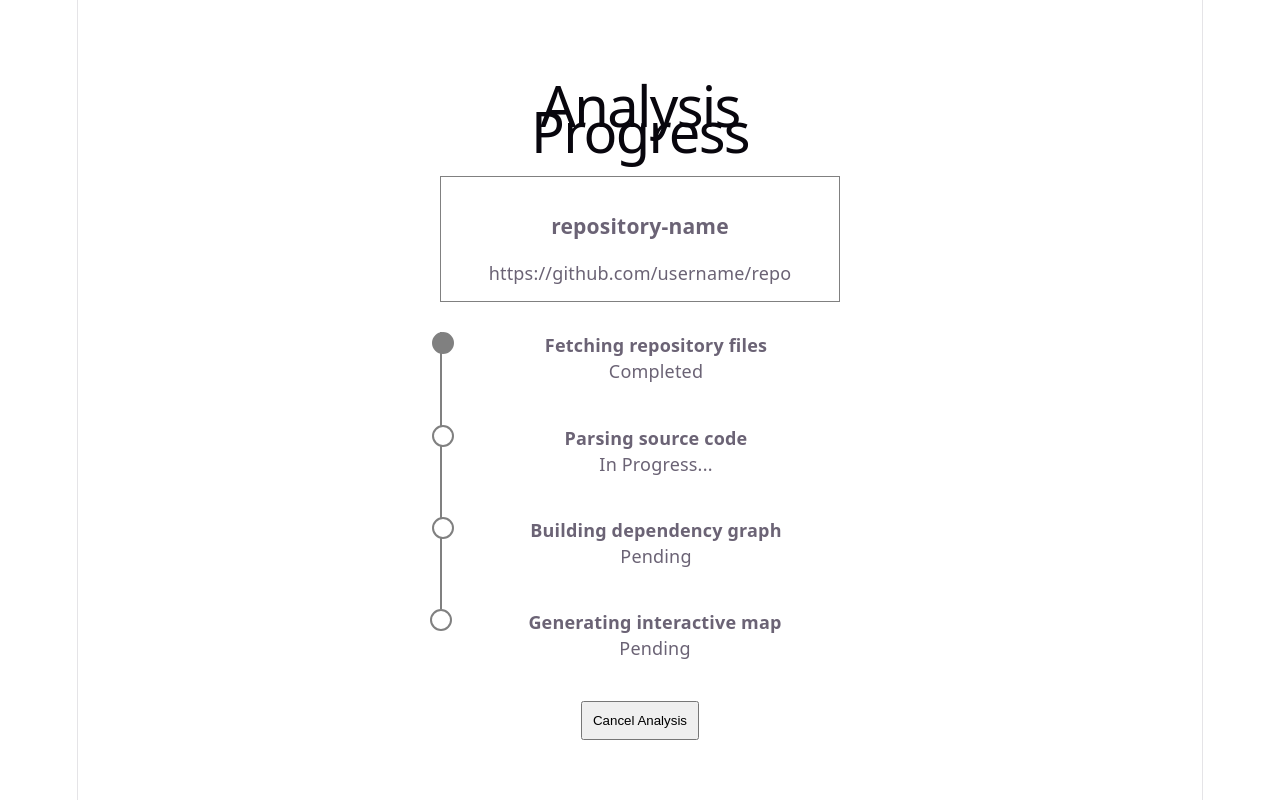
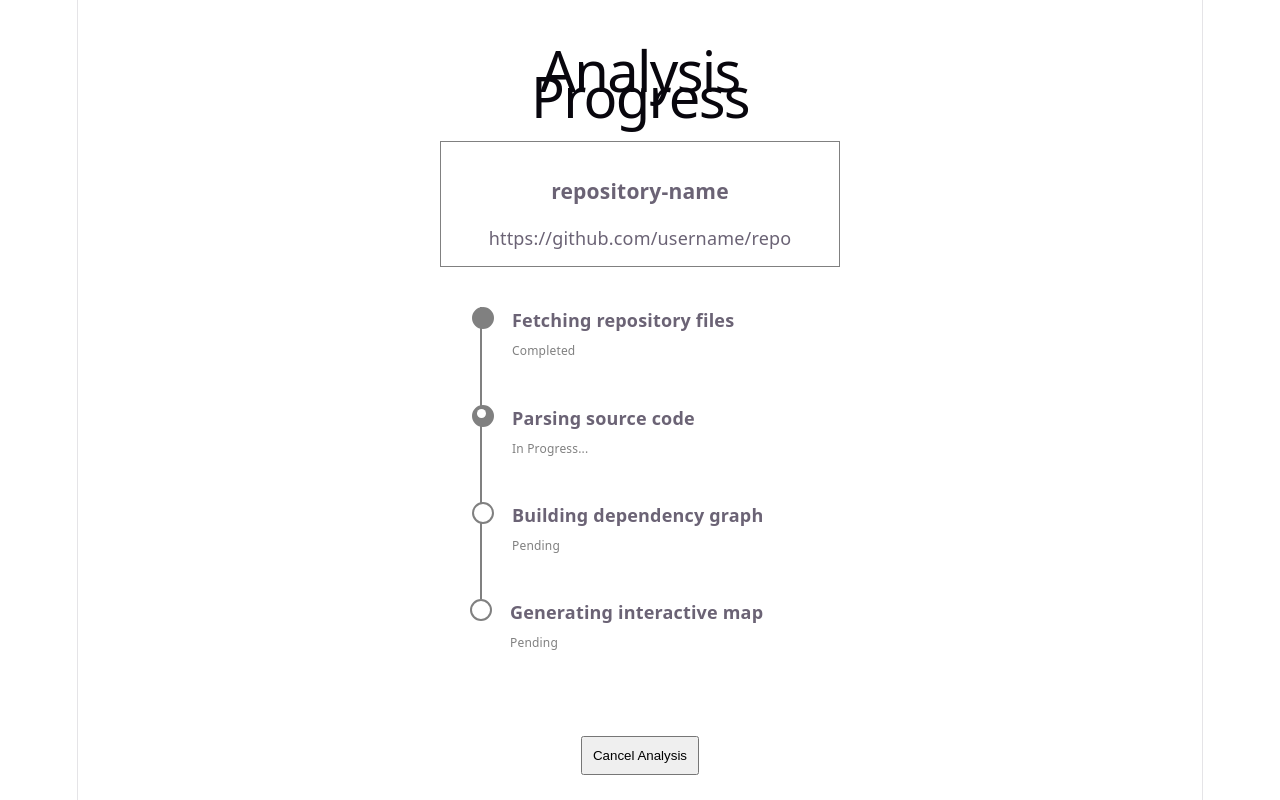
Before and after one commit to agile-students-fall2026/generic-mern-stack-project-repoiq, a React (Vite) app in the folder front-end/: page / in a window 1280 px wide. Built offline with nearby package versions, Linux system fonts and the light colour scheme.

Commit message:
added progress animation

```diff
--- a/front-end/src/components/AnalysisProgress.css
+++ b/front-end/src/components/AnalysisProgress.css
@@ -54,3 +54,32 @@ button {
   margin-top: 15px;
   padding: 10px;
 }
+
+.steps {
+  margin: 40px;
+  text-align: left;
+}
+
+.step.done {
+  border-left: 2px solid gray;
+}
+
+.half {
+  background: gray;
+}
+
+.half::after {
+  content: '';
+  display: block;
+  width: 9px;
+  height: 9px;
+  background: white;
+  border-radius: 50%;
+  margin: 2.5px;
+}
+
+.step p {
+  margin-top: 5px;
+  color: gray;
+  font-size: 12px;
+}
--- a/front-end/src/components/AnalysisProgress.jsx
+++ b/front-end/src/components/AnalysisProgress.jsx
@@ -51,26 +51,26 @@ function AnalysisProgress({ setPage }) {
       </div>
 
       <div className="steps">
-        <div className="step">
-          <span className={step >= 1 ? 'dot filled' : 'dot'}></span>
+        <div className={step >= 1 ? 'step done' : 'step'}>
+          <span className={step === 0 ? 'dot half' : 'dot filled'}></span>
           <b>Fetching repository files</b>
           <p>{step === 0 ? 'In Progress...' : 'Completed'}</p>
         </div>
 
-        <div className="step">
-          <span className={step >= 2 ? 'dot filled' : 'dot'}></span>
+        <div className={step >= 2 ? 'step done' : 'step'}>
+          <span className={step < 1 ? 'dot' : step === 1 ? 'dot half' : 'dot filled'}></span>
           <b>Parsing source code</b>
-           <p>{step < 1 ? 'Pending' : step === 1 ? 'In Progress...' : 'Completed'}</p>
+          <p>{step < 1 ? 'Pending' : step === 1 ? 'In Progress...' : 'Completed'}</p>
         </div>
 
-        <div className="step">
-         <span className={step >= 3 ? 'dot filled' : 'dot'}></span>
+        <div className={step >= 3 ? 'step done' : 'step'}>
+          <span className={step < 2 ? 'dot' : step === 2 ? 'dot half' : 'dot filled'}></span>
           <b>Building dependency graph</b>
           <p>{step < 2 ? 'Pending' : step === 2 ? 'In Progress...' : 'Completed'}</p>
         </div>
 
         <div className="step">
-          <span className={step >= 4 ? 'dot filled' : 'dot'}></span>
+          <span className={step < 3 ? 'dot' : step === 3 ? 'dot half' : 'dot filled'}></span>
           <b>Generating interactive map</b>
           <p>{step < 3 ? 'Pending' : step === 3 ? 'In Progress...' : 'Completed'}</p>
         </div>
```
